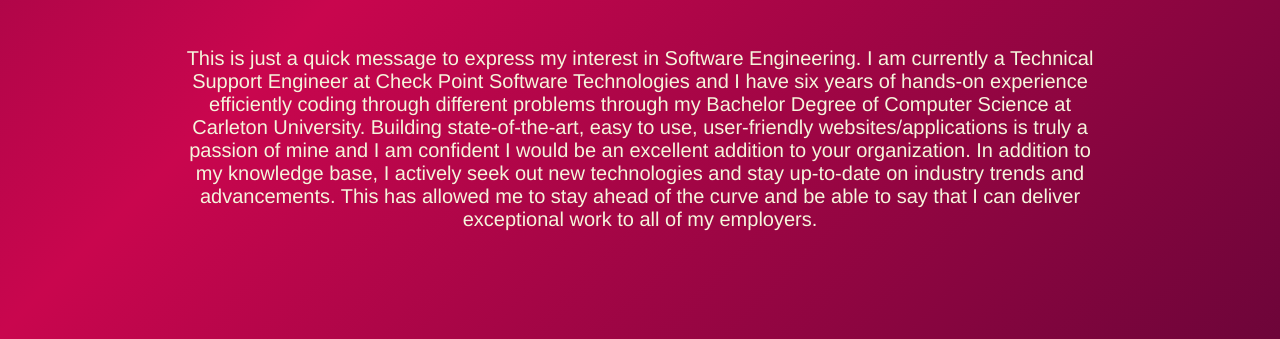
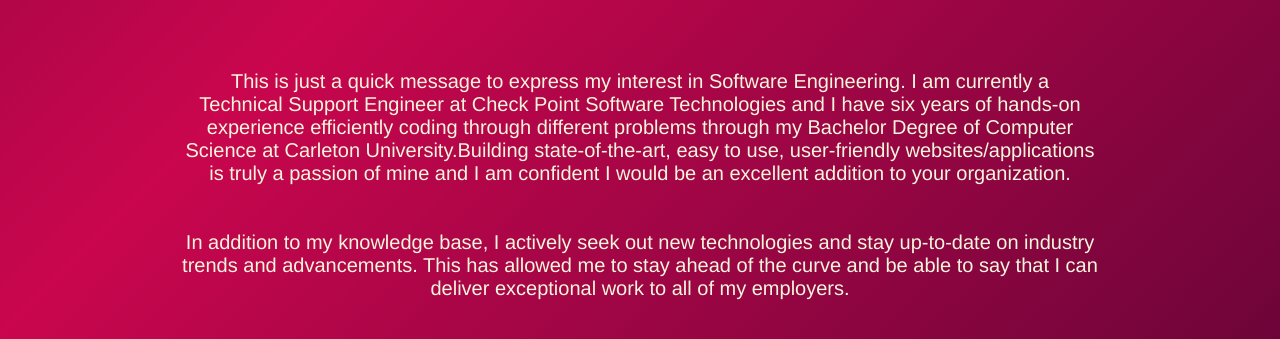
Before and after one commit to bebo96/IbrahimImran, a plain HTML site: page index.html in a window 1280 px wide. Shown: the part 461-800 px from the top of the page. Drawn offline with Linux system fonts and the light colour scheme.

Commit message:
Modified text in About Me section

```diff
--- a/assets/style.css
+++ b/assets/style.css
@@ -146,6 +146,7 @@
     width: 80%;
     font-size: 20px;
     margin: 0 auto;
+    white-space: pre-line;
 }
 
 .my-work {
--- a/index.html
+++ b/index.html
@@ -42,13 +42,9 @@
             This is just a quick message to express my interest in Software Engineering. I am currently a
             Technical Support Engineer at Check Point Software Technologies and I have six years of hands-on
             experience efficiently coding through different problems through my Bachelor Degree of Computer
-            Science at Carleton University.
-
-            Building state-of-the-art, easy to use, user-friendly websites/applications is truly a passion
-            of mine and I am confident I would be an excellent addition to your organization. In addition to
-            my knowledge base, I actively seek out new technologies and stay up-to-date on industry trends
-            and advancements. This has allowed me to stay ahead of the curve and be able to say that I can
-            deliver exceptional work to all of my employers.
+            Science at Carleton University.Building state-of-the-art, easy to use, user-friendly websites/applications
+            is truly a passion of mine and I am confident I would be an excellent addition to your organization. <br>
+            <br> In addition to my knowledge base, I actively seek out new technologies and stay up-to-date on industry trends and advancements. This has allowed me to stay ahead of the curve and be able to say that I can deliver exceptional work to all of my employers.
         </p>
     </section>
     <!-- my work section -->
@@ -75,7 +71,7 @@
     <!-- contact me section -->
     <section class="contact-me" id="contact-me">
         <div>
-        <h1>Contact Me</h1>
+            <h1>Contact Me</h1>
         </div>
         <p>Contact the author of this page:</p>
         <div class="contact-address">
```
